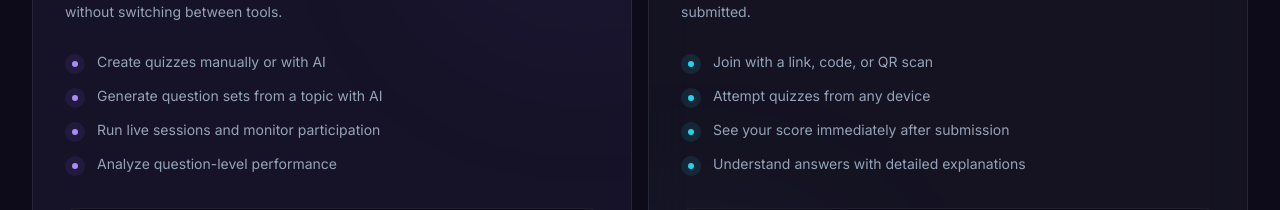
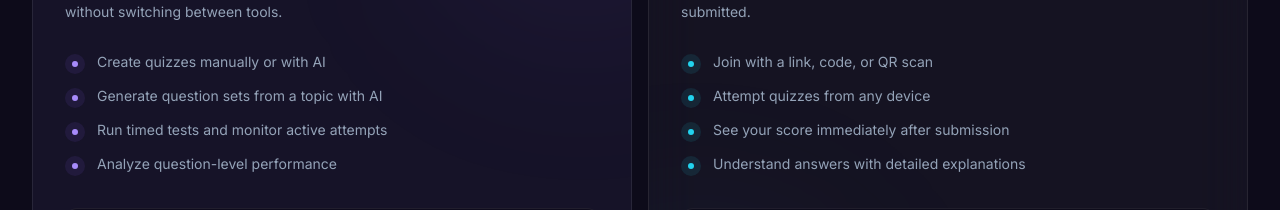
Before and after one commit to saurav-09/quizforge, a React (Vite) app in the folder client/: page / in a window 1280 px wide. Shown: the part 3280-3490 px from the top of the page. Built offline with nearby package versions, Linux system fonts and the light colour scheme; no server answers.

Commit message:
Update instructor feature description

```diff
--- a/client/src/components/landing/UserTypes.jsx
+++ b/client/src/components/landing/UserTypes.jsx
@@ -8,7 +8,7 @@ import { motion } from "framer-motion";
 const instructorPoints = [
   "Create quizzes manually or with AI",
   "Generate question sets from a topic with AI",
-  "Run live sessions and monitor participation",
+  "Run timed tests and monitor active attempts",
   "Analyze question-level performance",
 ];
 
```
